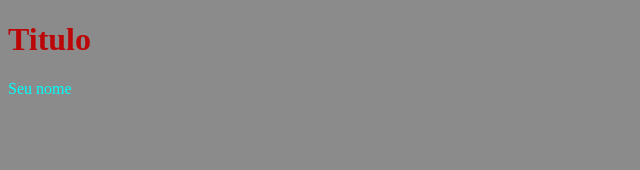
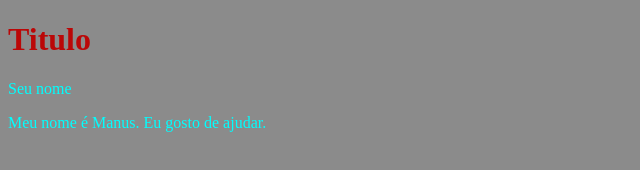
Before and after one commit to ClaudenyAvelino/html-css-js, a plain HTML site: page aula-11-12/home.html in a window 1280 px wide. Shown: the whole page, without its empty margins (0-640 px from the left). Drawn offline with Linux system fonts and the light colour scheme.

Commit message:
Aula 11-12

```diff
--- a/aula-11-12/home.html
+++ b/aula-11-12/home.html
@@ -12,6 +12,12 @@
     <h1>Titulo</h1>
     <p>Seu nome</p>
 
+    <p>
+        Meu nome é Manus.
+
+        Eu gosto de ajudar.
+    </p>
+
 </body>
 
 </html>
```
Also changed, not shown: 1 other file.
